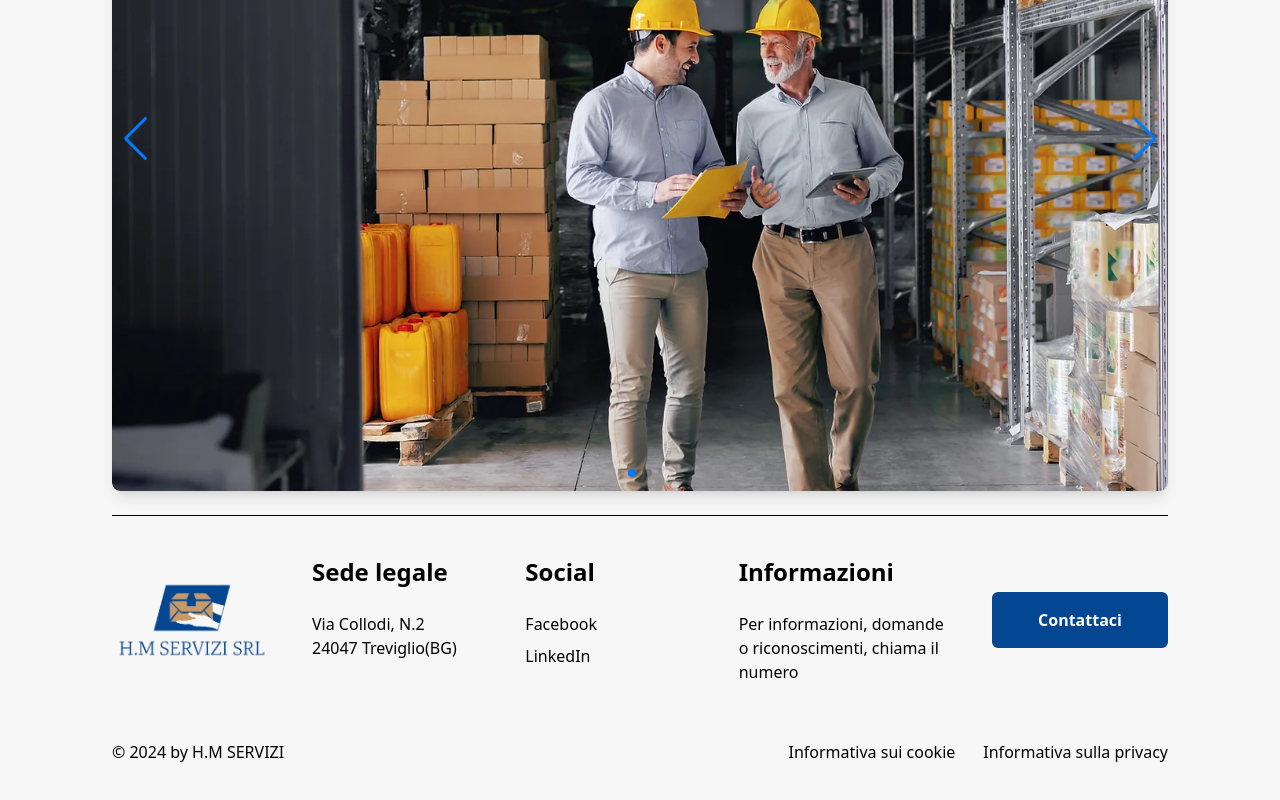
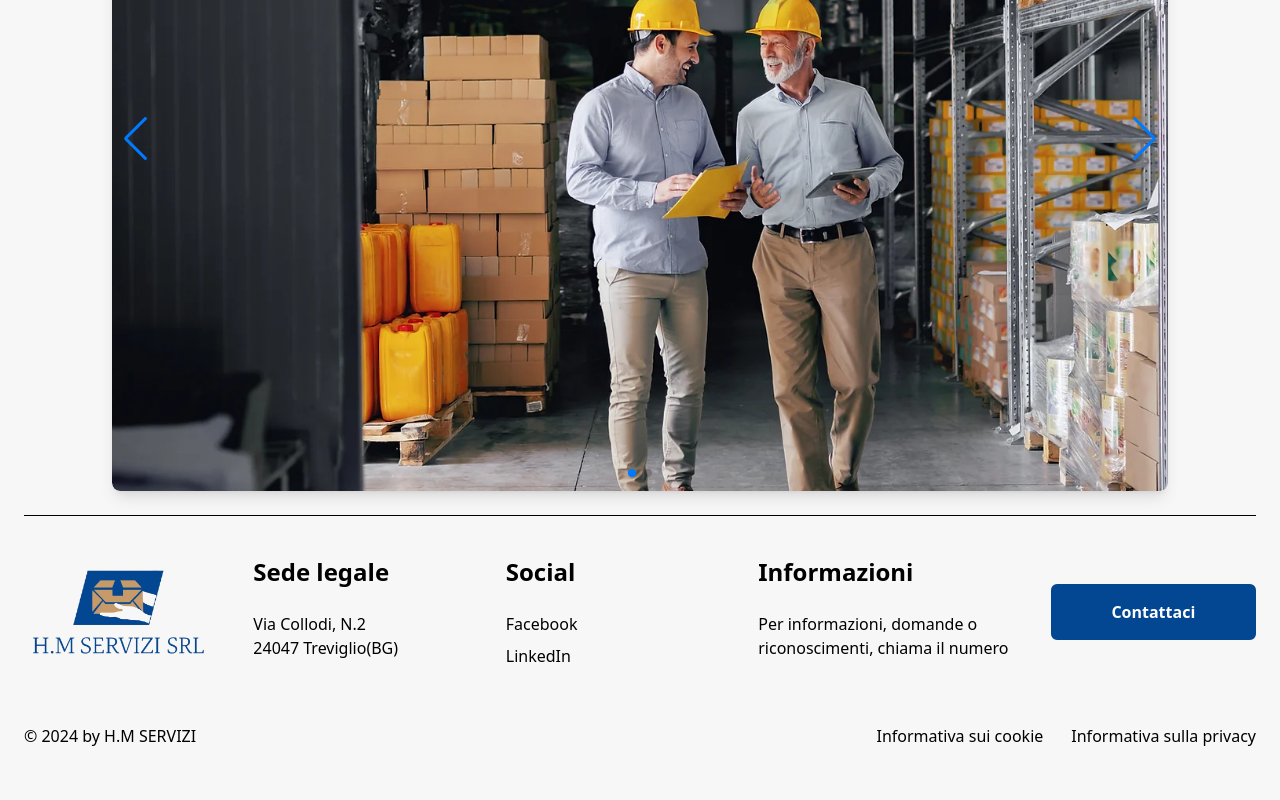
Before and after one commit to Mustaaaaa/HMSERVIZISRL, a React (Vite) app: page / in a window 1280 px wide. Shown: the part 4057-4857 px from the top of the page. Built offline with nearby package versions, Linux system fonts and the light colour scheme.

Commit message:
add: sistemato il padding sull'asse x per il footer

```diff
--- a/src/MainContent/Home.jsx
+++ b/src/MainContent/Home.jsx
@@ -245,7 +245,7 @@ const Home = () => {
                 </div>
 
                 {/* Footer */}
-                <div className='px-28'>
+                <div className='px-6'>
                     <hr className="flex mx-auto w-full border-t-1 border-black mt-6" />
                     <Footer />
                 </div>
```
